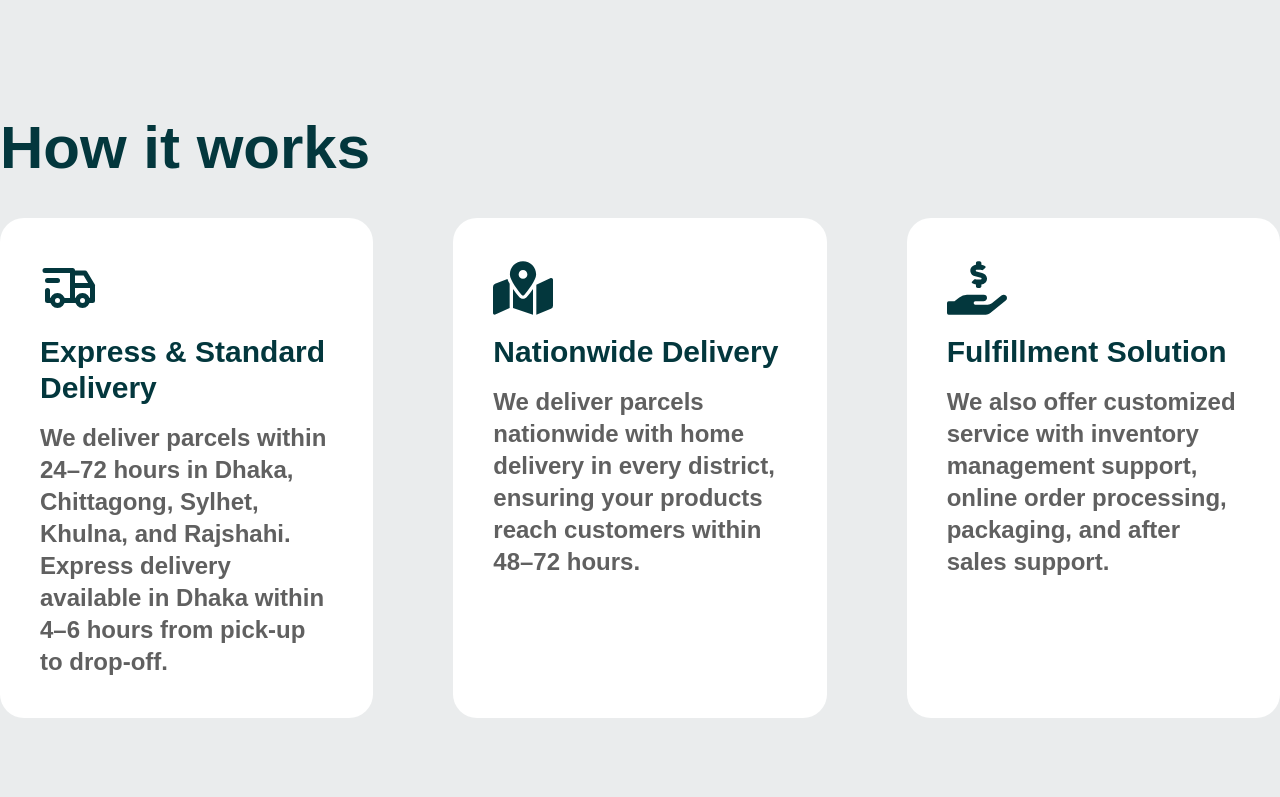
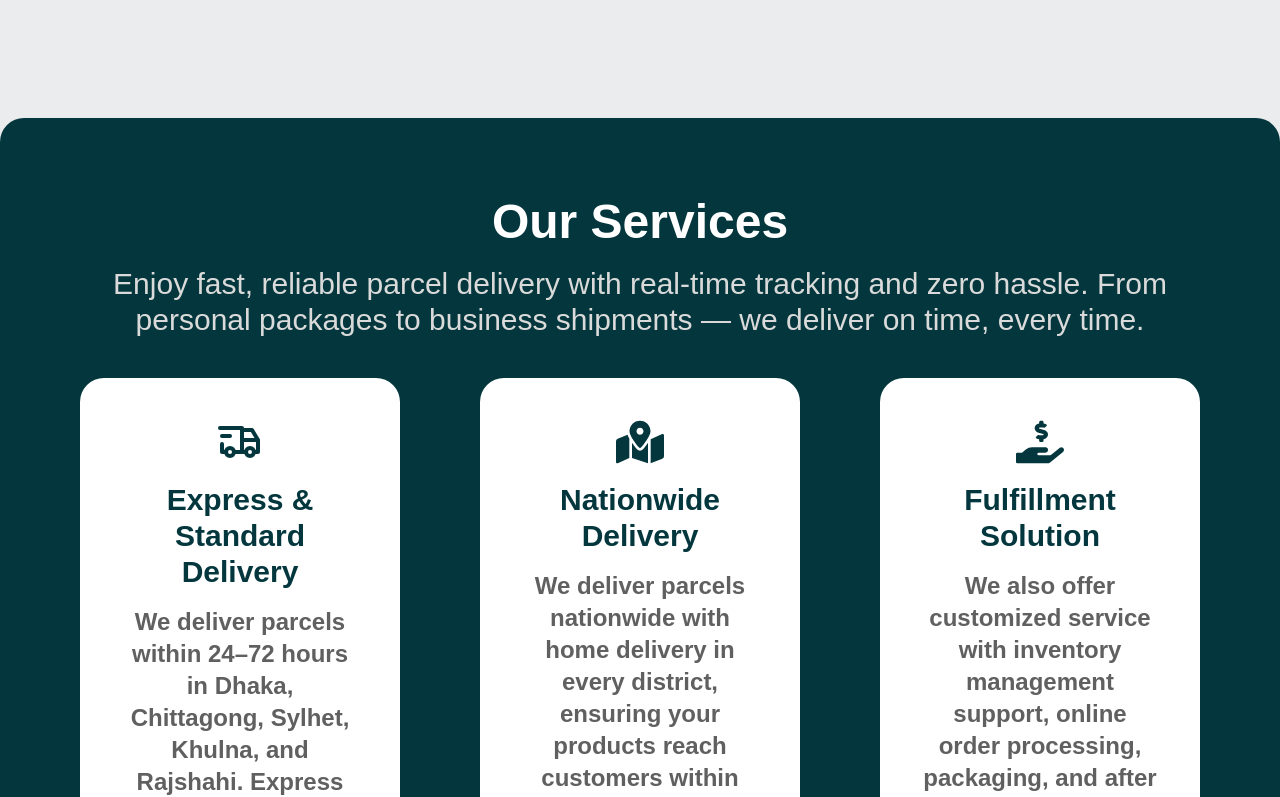
Before and after one commit to nusratmomita/Drop-Buddy-Client, a React (Vite) app: page / in a window 1280 px wide. Shown: the part 824-1621 px from the top of the page. Built offline with nearby package versions, Linux system fonts and the light colour scheme; a web font is replaced by a local one.

Commit message:
Added Services section

```diff
--- a/src/Components/HowItWorks/HowItWorks.jsx
+++ b/src/Components/OurServices/OurServices.jsx
@@ -1,5 +1,5 @@
 import React from 'react';
-import HowItWorksCard from './HowItWorksCard';
+import HowItWorksCard from './OurServicesCard';
 import { TbTruckDelivery } from "react-icons/tb";
 import { FaMapMarkedAlt } from "react-icons/fa";
 import { FaHandHoldingUsd } from "react-icons/fa";
@@ -9,7 +9,7 @@ import { BsFillGiftFill } from "react-icons/bs";
 
 
 
-const HowItWorks = () => {
+const OurServices = () => {
     const services = [
     {
         "icon" : TbTruckDelivery,
@@ -44,8 +44,9 @@ const HowItWorks = () => {
 ]
 
     return (
-        <div className='mt-30'>
-            <h1 className='text-6xl text-[#03373D] font-bold'>How it works</h1>
+        <div className='mt-30 bg-[#03373D] p-20 text-center rounded-3xl mb-20'>
+            <h1 className='text-5xl mb-5 text-white font-bold'>Our Services</h1>
+            <p className='text-[#DADADA] text-3xl'>Enjoy fast, reliable parcel delivery with real-time tracking and zero hassle. From personal packages to business shipments — we deliver on time, every time.</p>
             <div className='mt-10 mb-10 grid gap-20 grid-cols-1 md:grid-cols-3 lg:grid-cols-3'>
                 {
                     services.map((service,index)=> <HowItWorksCard key={index} service={service}></HowItWorksCard>)
@@ -55,4 +56,4 @@ const HowItWorks = () => {
     );
 };
 
-export default HowItWorks;
+export default OurServices;
--- a/src/Components/HowItWorks/HowItWorksCard.jsx
+++ b/src/Components/OurServices/OurServicesCard.jsx
@@ -1,10 +1,10 @@
 import React from 'react';
 
-const HowItWorksCard = ({service}) => {
+const OurServicesCard = ({service}) => {
     const {icon: Icon , title , description} = service
     return (
-        <div className='bg-white rounded-3xl p-10 space-y-4'>
-            <div className='text-6xl text-[#03373D]'>
+        <div className='bg-white rounded-3xl p-10 space-y-4 hover:bg-[#CAEB66]'>
+            <div className='text-5xl text-[#03373D] flex justify-center items-center'>
                 <Icon />
             </div>
             <h1 className='text-3xl text-[#03373D] font-bold'>{title}</h1>
@@ -13,4 +13,4 @@ const HowItWorksCard = ({service}) => {
     );
 };
 
-export default HowItWorksCard;
+export default OurServicesCard;
--- a/src/Pages/Home/Home.jsx
+++ b/src/Pages/Home/Home.jsx
@@ -1,6 +1,6 @@
 import React from 'react';
 import Banner from '../../Components/Banner/Banner';
-import HowItWorks from '../../Components/HowItWorks/HowItWorks';
+import HowItWorks from '../../Components/OurServices/OurServices';
 
 
 const Home = () => {
```
